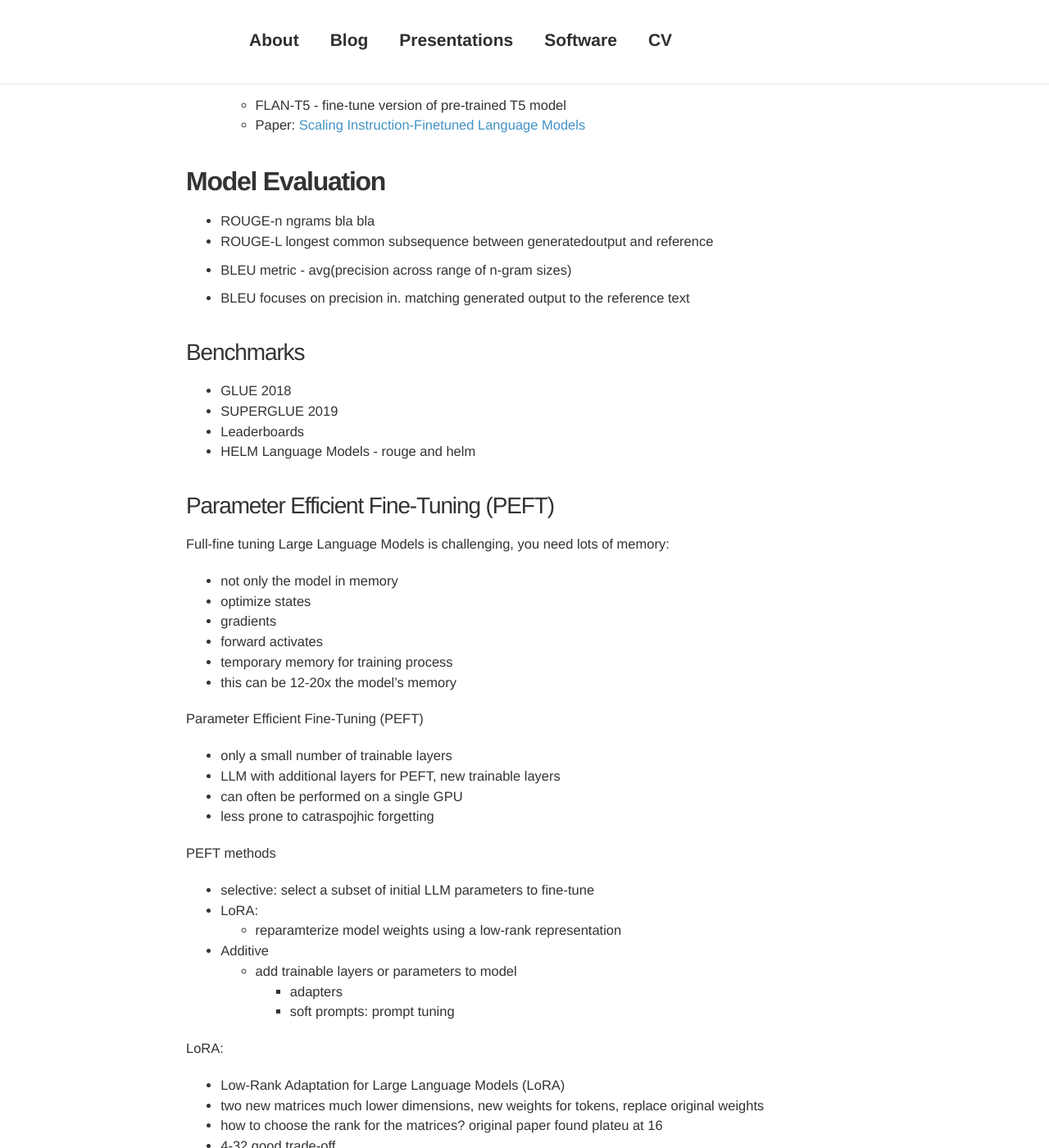
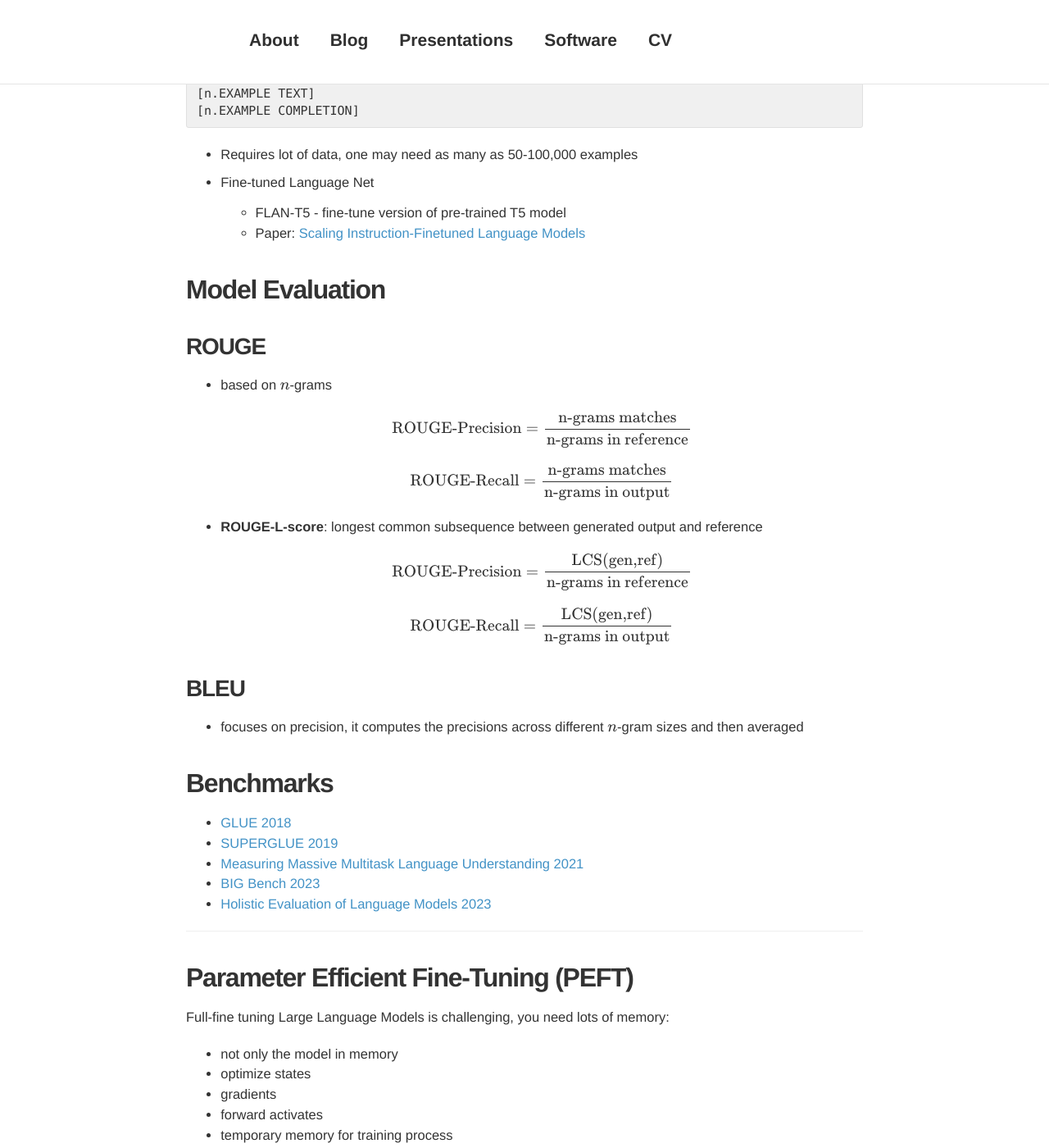
Before and after one commit to davidsbatista/davidsbatista.net, a Jekyll site: the page built from _posts/2023-09-15-Generative_AI_LLMs-Coursera.md, in a window 1280 px wide and 1400 px high, scrolled down 5904 px. Shown: the whole window at 82% size. Built offline with Jekyll 4.4.1, drawn with Linux system fonts in a browser that asks for light colours; nearby versions of some CDN libraries; comment, search, counter and statistics services are not loaded.

Commit message:
cleaning up notes for LLMs course

```diff
--- a/_posts/2023-09-15-Generative_AI_LLMs-Coursera.md
+++ b/_posts/2023-09-15-Generative_AI_LLMs-Coursera.md
@@ -11,6 +11,7 @@ preview_pic: /assets/images/2023-09-15-LLMs.jpeg
 
 I'm happy to have completed the [course](https://www.coursera.org/learn/generative-ai-with-llms) and recommend it to anyone interested in delving into some of the intricacies of Transformer architecture and Large Language Models. The course covered a wide range of topics, from the Transformer architecture into fine-tuning LLMs and exploring chain-of-thought prompting augmentation techniques to overcome knowledge limitations. This post contains my personal notes taken during the course.
 
+---
 
 # __Week 1 - Introduction__ ([slides](/assets/documents/Coursera-Generative-AI-with-LLMs/Generative_AI_with_LLMs-W1.pdf))
 
@@ -161,8 +162,11 @@ Pre-training for domain adaptation
 
 learning memory optimisations and parallel computing for efficient LLms training
 
+<br>
 
+---
 
+<br>
 
 ## __Week 2: Fine-Tuning__ ([slides](/assets/documents/Coursera-Generative-AI-with-LLMs/Generative_AI_with_LLMs-W2.pdf))
 
@@ -245,27 +249,39 @@ Instruction fine-tuning/fine-tuning trains the whole model parameters using exam
 	- FLAN-T5 - fine-tune version of pre-trained T5 model
 	- Paper: [Scaling Instruction-Finetuned Language Models](https://arxiv.org/abs/2210.11416)
 
-
 ## __Model Evaluation__
 
-- ROUGE-n ngrams bla bla
-- ROUGE-L longest common subsequence between generatedoutput and reference
+### __ROUGE__
 
-- BLEU metric - avg(precision across range of n-gram sizes)
+- based on $$n$$-grams
 
-- BLEU focuses on precision in. matching generated output to the reference text
+   $$\text{ROUGE-Precision} = \frac{\text{n-grams matches}}{\text{n-grams in reference}}$$
+
+   $$\text{ROUGE-Recall} = \frac{\text{n-grams matches}}{\text{n-grams in output}}$$
 
 
-### Benchmarks
+- __ROUGE-L-score__: longest common subsequence between generated output and reference
 
-- GLUE 2018
-- SUPERGLUE 2019
-- Leaderboards
-- HELM Language Models
-		- rouge and helm
+   $$\text{ROUGE-Precision} = \frac{\text{LCS(gen,ref)}}{\text{n-grams in reference}}$$
+
+   $$\text{ROUGE-Recall} = \frac{\text{LCS(gen,ref)}}{\text{n-grams in output}}$$
+
+### __BLEU__
+
+- focuses on precision, it computes the precisions across different $$n$$-gram sizes and then averaged
+
+## __Benchmarks__
+
+- [GLUE 2018](https://gluebenchmark.com/leaderboard/)
+- [SUPERGLUE 2019](https://super.gluebenchmark.com/leaderboard)
+- [Measuring Massive Multitask Language Understanding 2021](https://github.com/hendrycks/test)
+- [BIG Bench 2023](https://github.com/google/BIG-bench)
+- [Holistic Evaluation of Language Models 2023](https://crfm.stanford.edu/helm/latest/)
 
 
-###  Parameter Efficient Fine-Tuning (PEFT)
+---
+
+## __Parameter Efficient Fine-Tuning (PEFT)__
 
 Full-fine tuning Large Language Models is challenging, you need lots of memory:
 
@@ -387,6 +403,7 @@ Prompt tuning with soft prompts
  - The paper explores "prompt tuning," a method for conditioning language models with learned soft prompts, achieving competitive performance compared to full fine-tuning and enabling model reuse for many tasks.
 
 
+---
 
 
 ## __Week 3: Reinforcement Learning From Human Feedback (RLHF)__ ([slides](/assets/documents/Coursera-Generative-AI-with-LLMs/Generative_AI_with_LLMs-W3.pdf))
```
